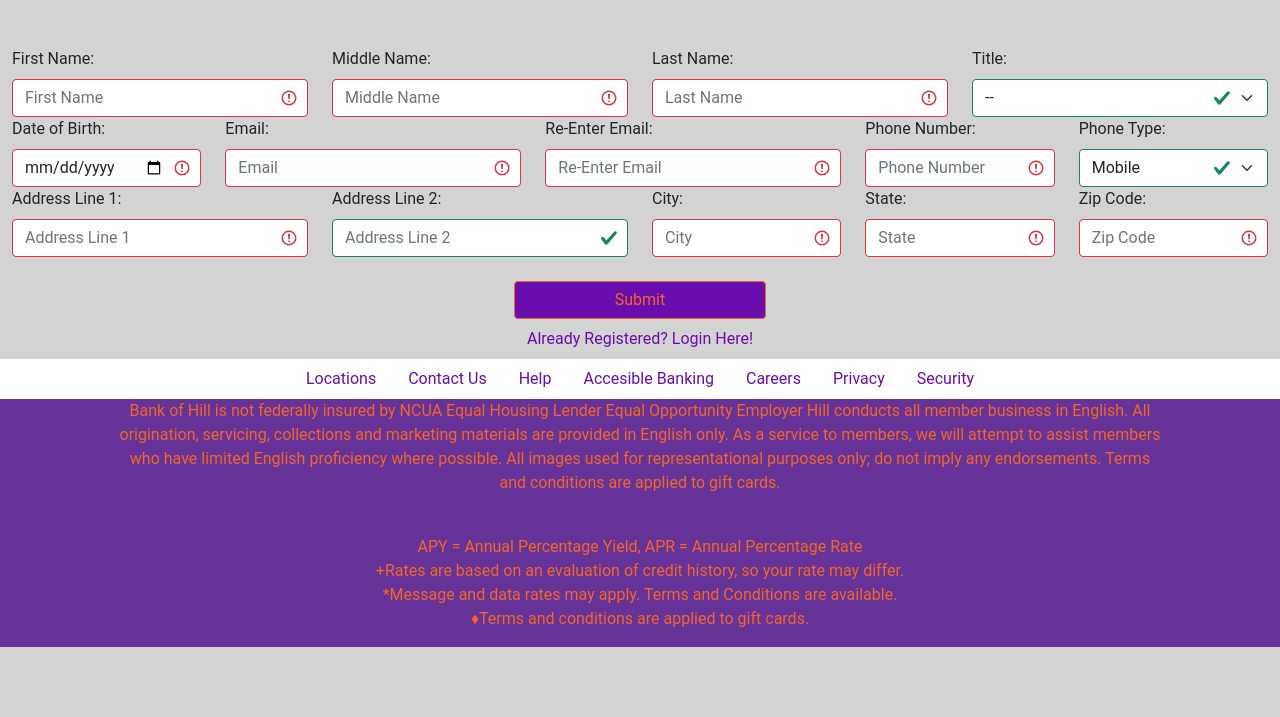
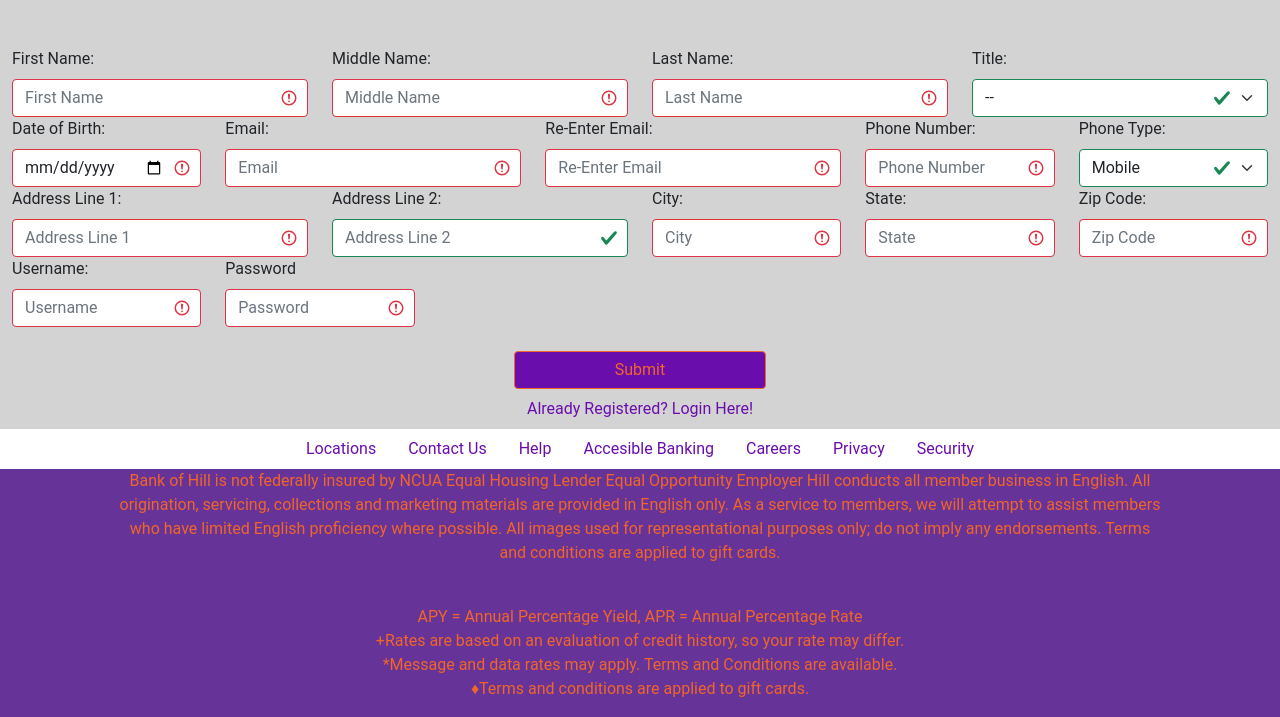
Before and after one commit to charleskkaui/compe_561, a Flask app: page /register in a window 1280 px wide. Shown: the part 327-1044 px from the top of the page. Before the commit the page ends 974 px from the top, so only its background shows below. Run offline with Flask 2, Linux system fonts and the light colour scheme; parts of the project's set-up code (start-up, migrations or seed data) failed here and were passed over; some libraries are stand-ins or nearby versions.

Commit message:
added username and password to the page

```diff
--- a/COMPE_561_FinalProject_Website_BankofHill/KyleWebsite/templates/Register.html
+++ b/COMPE_561_FinalProject_Website_BankofHill/KyleWebsite/templates/Register.html
@@ -24,7 +24,7 @@
 <br>
 
 <div class="container-fluid" style="background-color: lightgrey;;">
-    <form action="/register" class="was-validated" method = "post">
+    <form action="/register" class="was-validated" method="post">
         <br>
         <label>{{ msg }}</label>
         <div class="row">
@@ -108,7 +108,19 @@
             <div class="col-2">
                 <label for="zip" class="form-label">Zip Code:</label>
                 <input type="text" class="form-control" id="zip" placeholder="Zip Code" name="zip" required>
+            </div>
 
+        </div>
+
+        <div class="row">
+            <div class="col-2">
+                <label for="username" class="form-label">Username:</label>
+                <input type="text" class="form-control" id="username" placeholder="Username" name="username" required>
+            </div>
+
+            <div class="col-2">
+                <label for="password" class="form-label">Password</label>
+                <input type="text" class="form-control" id="password" placeholder="Password" name="password" required>
             </div>
 
         </div>
```
